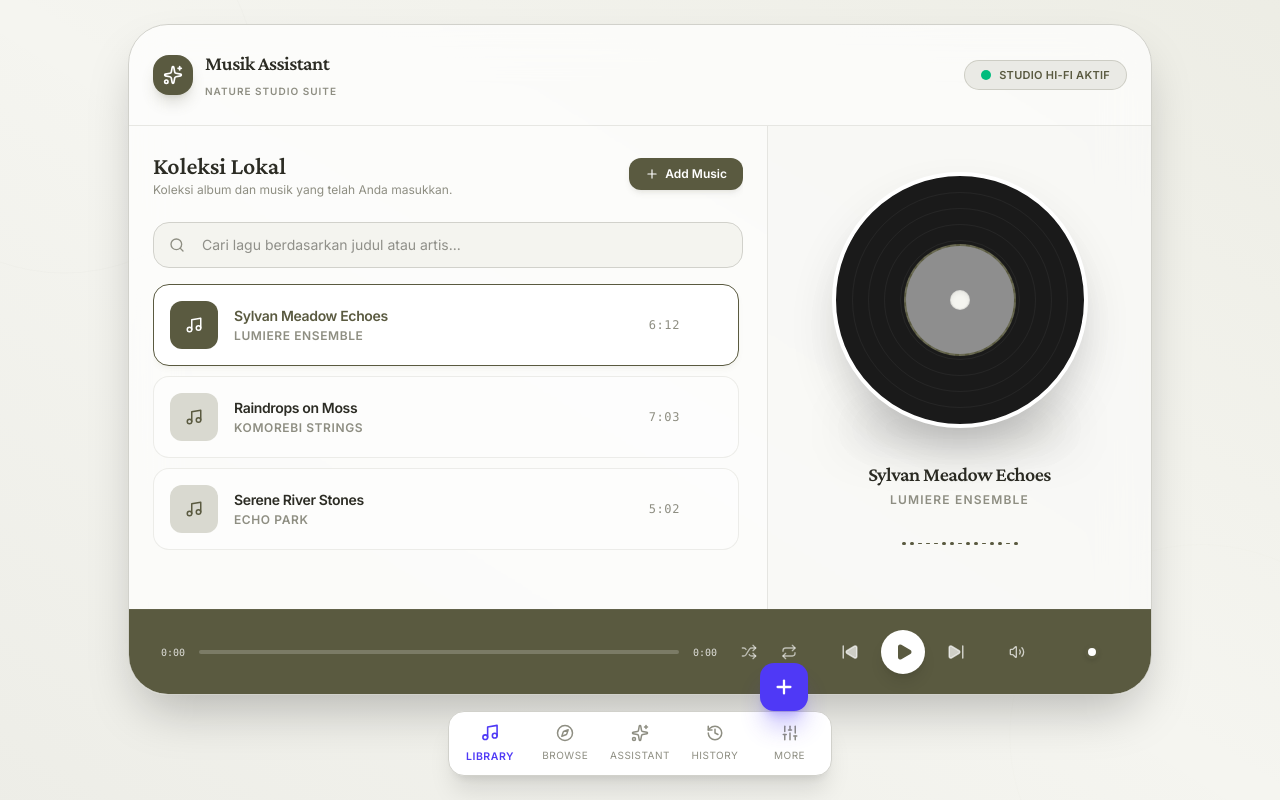
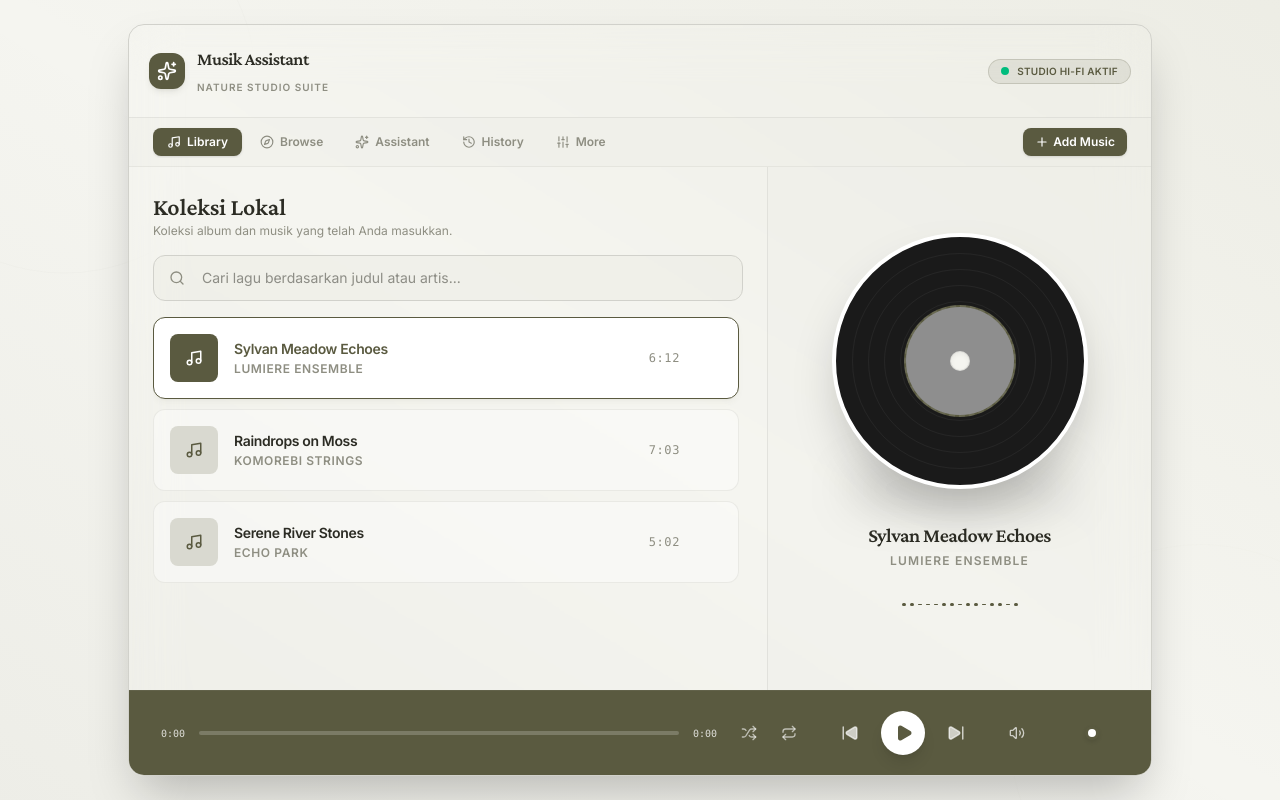
Before and after one commit to rifai29/MUSIC-ASSISTANT, a React (Vite) app: page / in a window 1280 px wide. Built offline with nearby package versions, Linux system fonts and the light colour scheme; grey boxes are pictures that could not be loaded.

Commit message:
style: refine AudioPlayer UI layout and aesthetics
Updated border radius, padding, and font sizing in the main application container to improve the visual hierarchy and modern look of the player interface.

```diff
--- a/src/components/AudioPlayer.tsx
+++ b/src/components/AudioPlayer.tsx
@@ -360,27 +360,65 @@ export default function AudioPlayer() {
 
       {/* Main Glass Application Container */}
       <div className={cn(
-        "relative w-full max-w-5xl flex-1 flex flex-col bg-white/70 backdrop-blur-xl border rounded-[40px] shadow-2xl overflow-hidden transition-all duration-300 z-10",
-        isDragging ? "border-[#5A5A40] bg-[#5A5A40]/5 scale-[0.99]" : "border-[#D1D1CB]"
+        "relative w-full max-w-5xl flex-1 flex flex-col bg-white-70 backdrop-blur-xl border border-[#D1D1CB] rounded-2xl shadow-2xl overflow-hidden transition-all duration-300 z-10",
+        isDragging ? "bg-[#5A5A40]/5 scale-[0.99]" : ""
       )}>
         {/* Top bar */}
-        <header className="p-6 border-b border-[#D1D1CB]/50 flex items-center justify-between shrink-0">
+        <header className="p-5 border-b border-[#D1D1CB]/50 flex items-center justify-between shrink-0">
           <div className="flex items-center gap-3">
-            <div className="w-10 h-10 bg-[#5A5A40] rounded-2xl flex items-center justify-center shadow-lg shadow-[#5A5A40]/20">
+            <div className="w-9 h-9 bg-[#5A5A40] rounded-xl flex items-center justify-center shadow-md shadow-[#5A5A40]/10">
               <Sparkles className="w-5 h-5 text-white" />
             </div>
             <div>
-              <span className="font-serif text-xl font-bold tracking-tight whitespace-nowrap block">Musik Assistant</span>
+              <span className="font-serif text-lg font-bold tracking-tight whitespace-nowrap block">Musik Assistant</span>
               <span className="text-[10px] tracking-widest text-[#8E8E82] uppercase font-bold">Nature Studio Suite</span>
             </div>
           </div>
 
           {/* Connected Device Info */}
-          <div className="hidden sm:flex items-center gap-2 bg-[#5A5A40]/10 border border-[#5A5A40]/20 rounded-full py-1.5 px-4">
-            <div className="w-2.5 h-2.5 rounded-full bg-emerald-500 animate-pulse" />
-            <span className="text-[11px] font-bold uppercase text-[#5A5A40] tracking-wide">Studio Hi-Fi Aktif</span>
+          <div className="hidden sm:flex items-center gap-2 bg-[#5A5A40]/10 border border-[#5A5A40]/20 rounded-full py-1 px-3">
+            <div className="w-2 h-2 rounded-full bg-emerald-500 animate-pulse" />
+            <span className="text-[10px] font-bold uppercase text-[#5A5A40] tracking-wide">Studio Hi-Fi Aktif</span>
           </div>
         </header>
+
+        {/* Integrated Navigation Tabs under Header */}
+        <div className="px-6 py-2 border-b border-[#D1D1CB]/40 bg-[#EBEBE4]/30 flex flex-wrap items-center justify-between gap-3 shrink-0">
+          <div className="flex items-center gap-1 overflow-x-auto no-scrollbar py-0.5">
+            {[
+              { id: 'library', label: 'Library', icon: Music },
+              { id: 'browse', label: 'Browse', icon: Compass },
+              { id: 'assistant', label: 'Assistant', icon: Sparkles },
+              { id: 'history', label: 'History', icon: History },
+              { id: 'more', label: 'More', icon: Sliders },
+            ].map((tab) => {
+              const Icon = tab.icon;
+              const isActive = activeTab === tab.id;
+              return (
+                <button
+                  key={tab.id}
+                  onClick={() => setActiveTab(tab.id as any)}
+                  className={cn(
+                    "flex items-center gap-1.5 py-1.5 px-3.5 rounded-lg text-xs font-bold transition-all whitespace-nowrap",
+                    isActive
+                      ? "bg-[#5A5A40] text-white shadow-sm"
+                      : "text-[#8E8E82] hover:text-[#5A5A40] hover:bg-[#5A5A40]/5"
+                  )}
+                >
+                  <Icon size={14} className={isActive ? "text-white" : "text-[#8E8E82]"} />
+                  <span>{tab.label}</span>
+                </button>
+              );
+            })}
+          </div>
+
+          <button
+            onClick={() => fileInputRef.current?.click()}
+            className="py-1.5 px-3 bg-[#5A5A40] text-white hover:bg-[#4d4d36] transition-all rounded-lg text-xs font-bold flex items-center gap-1 shadow"
+          >
+            <Plus size={14} /> Add Music
+          </button>
+        </div>
 
         {/* Content View Space */}
         <div className="flex-1 flex flex-col md:flex-row overflow-hidden">
@@ -396,19 +434,9 @@ export default function AudioPlayer() {
                   exit={{ opacity: 0, y: -15 }}
                   className="flex-1 flex flex-col overflow-hidden"
                 >
-                  <div className="flex justify-between items-center mb-6 shrink-0">
-                    <div>
-                      <h2 className="font-serif text-2xl font-bold">Koleksi Lokal</h2>
-                      <p className="text-xs text-[#8E8E82]">Koleksi album dan musik yang telah Anda masukkan.</p>
-                    </div>
-                    <div className="flex items-center gap-2">
-                      <button
-                        onClick={() => fileInputRef.current?.click()}
-                        className="py-2 px-4 bg-[#5A5A40] text-white hover:bg-[#4d4d36] transition-all rounded-xl text-xs font-bold flex items-center gap-1.5 shadow-md shadow-[#5A5A40]/10"
-                      >
-                        <Plus size={14} /> Add Music
-                      </button>
-                    </div>
+                  <div className="mb-4 shrink-0">
+                    <h2 className="font-serif text-2xl font-bold">Koleksi Lokal</h2>
+                    <p className="text-xs text-[#8E8E82]">Koleksi album dan musik yang telah Anda masukkan.</p>
                   </div>
 
                   {/* Search Bar inside Library */}
@@ -419,7 +447,7 @@ export default function AudioPlayer() {
                       placeholder="Cari lagu berdasarkan judul atau artis..."
                       value={searchQuery}
                       onChange={(e) => setSearchQuery(e.target.value)}
-                      className="w-full bg-[#EBEBE4]/50 border border-[#D1D1CB] rounded-2xl py-3 pl-12 pr-4 text-sm focus:outline-none focus:border-[#5A5A40] transition-all"
+                      className="w-full bg-[#EBEBE4]/50 border border-[#D1D1CB] rounded-xl py-3 pl-12 pr-4 text-sm focus:outline-none focus:border-[#5A5A40] transition-all"
                     />
                   </div>
 
@@ -437,14 +465,14 @@ export default function AudioPlayer() {
                             setStatus('playing');
                           }}
                           className={cn(
-                            "group flex items-center gap-4 p-4 rounded-2xl cursor-pointer transition-all border",
+                            "group flex items-center gap-4 p-4 rounded-xl cursor-pointer transition-all border",
                             isActive
                               ? "bg-white border-[#5A5A40] shadow-md shadow-[#5A5A40]/5"
                               : "bg-white/40 border-[#D1D1CB]/40 hover:bg-white/80 hover:border-[#D1D1CB]"
                           )}
                         >
                           <div className={cn(
-                            "w-12 h-12 rounded-xl flex items-center justify-center shrink-0 transition-colors",
+                            "w-12 h-12 rounded-lg flex items-center justify-center shrink-0 transition-colors",
                             isActive ? "bg-[#5A5A40] text-white" : "bg-[#D9D9D0] text-[#5A5A40]"
                           )}>
                             {isActive && status === 'playing' ? (
@@ -513,7 +541,7 @@ export default function AudioPlayer() {
                   </div>
 
                   {/* Curator Card */}
-                  <div className="bg-gradient-to-r from-[#5A5A40] to-[#A3A380] text-white p-6 rounded-3xl mb-6 shadow-xl relative overflow-hidden">
+                  <div className="bg-gradient-to-r from-[#5A5A40] to-[#A3A380] text-white p-6 rounded-2xl mb-6 shadow-xl relative overflow-hidden">
                     <div className="absolute right-[-20px] bottom-[-20px] opacity-10">
                       <Compass size={160} />
                     </div>
@@ -530,7 +558,7 @@ export default function AudioPlayer() {
                       return (
                         <div
                           key={track.id}
-                          className="bg-white/40 border border-[#D1D1CB]/40 rounded-2xl p-4 flex items-center justify-between"
+                          className="bg-white/40 border border-[#D1D1CB]/40 rounded-xl p-4 flex items-center justify-between"
                         >
                           <div className="flex items-center gap-4">
                             <div className="w-12 h-12 rounded-xl bg-[#5A5A40]/10 flex items-center justify-center text-[#5A5A40]">
@@ -567,7 +595,7 @@ export default function AudioPlayer() {
                                 }
                               }}
                               className={cn(
-                                "py-2 px-3 text-xs font-bold rounded-xl transition-all",
+                                "py-2 px-3 text-xs font-bold rounded-lg transition-all",
                                 isAdded
                                   ? "bg-transparent text-emerald-600 flex items-center gap-1"
                                   : "bg-[#5A5A40]/10 text-[#5A5A40] hover:bg-[#5A5A40]/20"
@@ -621,7 +649,7 @@ export default function AudioPlayer() {
                   </div>
 
                   {/* Messaging Logs */}
-                  <div className="flex-1 bg-white/50 border border-[#D1D1CB]/50 rounded-[24px] p-4 overflow-y-auto custom-scrollbar space-y-4 mb-4">
+                  <div className="flex-1 bg-white/50 border border-[#D1D1CB]/50 rounded-xl p-4 overflow-y-auto custom-scrollbar space-y-4 mb-4">
                     {chatMessages.map((msg) => (
                       <div
                         key={msg.id}
@@ -631,7 +659,7 @@ export default function AudioPlayer() {
                         )}
                       >
                         <div className={cn(
-                          "p-3.5 rounded-[20px] text-sm leading-relaxed",
+                          "p-3.5 rounded-xl text-sm leading-relaxed",
                           msg.sender === 'user'
                             ? "bg-[#5A5A40] text-white rounded-tr-none"
                             : "bg-[#EBEBE4] text-[#2C2C24] rounded-tl-none border border-[#D1D1CB]"
@@ -682,11 +710,11 @@ export default function AudioPlayer() {
                       value={userInput}
                       onChange={(e) => setUserInput(e.target.value)}
                       onKeyDown={(e) => e.key === 'Enter' && handleSendMessage()}
-                      className="w-full bg-[#EBEBE4]/50 border border-[#D1D1CB] rounded-2xl py-3.5 pl-4 pr-12 text-sm focus:outline-none focus:border-[#5A5A40] transition-all"
+                      className="w-full bg-[#EBEBE4]/50 border border-[#D1D1CB] rounded-xl py-3.5 pl-4 pr-12 text-sm focus:outline-none focus:border-[#5A5A40] transition-all"
                     />
                     <button
                       onClick={() => handleSendMessage()}
-                      className="absolute right-2.5 top-1/2 -translate-y-1/2 p-2 bg-[#5A5A40] text-white hover:bg-[#484832] transition-colors rounded-xl shadow-md"
+                      className="absolute right-2.5 top-1/2 -translate-y-1/2 p-2 bg-[#5A5A40] text-white hover:bg-[#484832] transition-colors rounded-lg shadow-md"
                     >
                       <Send size={14} />
                     </button>
@@ -721,7 +749,7 @@ export default function AudioPlayer() {
                     {playHistory.map((entry, idx) => (
                       <div
                         key={idx}
-                        className="bg-white/40 border border-[#D1D1CB]/30 rounded-2xl p-4 flex items-center justify-between hover:bg-white/70 transition-all cursor-pointer"
+                        className="bg-white/40 border border-[#D1D1CB]/30 rounded-xl p-4 flex items-center justify-between hover:bg-white/70 transition-all cursor-pointer"
                         onClick={() => {
                           const matchedIdx = tracks.findIndex(t => t.id === entry.track.id);
                           if (matchedIdx !== -1) {
@@ -775,7 +803,7 @@ export default function AudioPlayer() {
                   <div className="space-y-6 overflow-y-auto custom-scrollbar flex-1 pr-1">
 
                     {/* Visualizer Preferences */}
-                    <div className="bg-white/40 border border-[#D1D1CB]/50 p-5 rounded-3xl">
+                    <div className="bg-white/40 border border-[#D1D1CB]/50 p-5 rounded-xl">
                       <h3 className="font-serif text-lg font-semibold mb-3 flex items-center gap-2">
                         <Sliders size={18} className="text-[#5A5A40]" /> Visualisasi Audio
                       </h3>
@@ -787,7 +815,7 @@ export default function AudioPlayer() {
                             key={style}
                             onClick={() => setAudioVisualizer(style)}
                             className={cn(
-                              "py-3 px-4 rounded-xl text-xs font-bold capitalize transition-all border",
+                              "py-3 px-4 rounded-lg text-xs font-bold capitalize transition-all border",
                               audioVisualizer === style
                                 ? "bg-[#5A5A40] text-white border-[#5A5A40] shadow-sm"
                                 : "bg-white border-[#D1D1CB] text-[#2C2C24] hover:bg-white/80"
@@ -818,7 +846,7 @@ export default function AudioPlayer() {
                     </div>
 
                     {/* About Widget */}
-                    <div className="bg-white/40 border border-[#D1D1CB]/50 p-5 rounded-3xl space-y-3">
+                    <div className="bg-white/40 border border-[#D1D1CB]/50 p-5 rounded-xl space-y-3">
                       <h3 className="font-serif text-lg font-semibold text-[#2C2C24]">Tentang Musik Assistant</h3>
                       <p className="text-xs leading-relaxed text-[#2C2C24]/80">
                         Aplikasi pemutar musik web terintegrasi asisten AI cerdas berbasis Google Gemini.
@@ -1026,79 +1054,6 @@ export default function AudioPlayer() {
 
         </footer>
       </div>
-
-      {/* Floating Action Buttons & Bottom Navigation Bar Container mimicking Mobile layout */}
-      <div className="relative w-full max-w-sm shrink-0 z-20 mt-4">
-
-        {/* Floating Action Button '+' inside mobile wrapper as requested */}
-        <button
-          onClick={() => fileInputRef.current?.click()}
-          className="absolute right-6 -top-12 w-12 h-12 bg-indigo-600 text-white hover:bg-indigo-700 transition-all rounded-[14px] flex items-center justify-center shadow-xl shadow-indigo-600/30 hover:scale-105 active:scale-95"
-          title="Unggah Musik"
-        >
-          <Plus size={22} className="stroke-[2.5]" />
-        </button>
-
-        {/* Bottom Tab Bar matching mockup */}
-        <div className="w-full bg-white border border-[#D1D1CB] rounded-2xl shadow-xl py-3 px-1 flex items-center justify-around">
-
-          <button
-            onClick={() => setActiveTab('library')}
-            className={cn(
-              "flex flex-col items-center gap-1.5 transition-all w-16",
-              activeTab === 'library' ? "text-indigo-600 font-bold scale-105" : "text-[#8E8E82]"
-            )}
-          >
-            <Music size={18} className={cn(activeTab === 'library' ? "text-indigo-600 shrink-0" : "shrink-0")} />
-            <span className="text-[10px] tracking-wider uppercase">Library</span>
-          </button>
-
-          <button
-            onClick={() => setActiveTab('browse')}
-            className={cn(
-              "flex flex-col items-center gap-1.5 transition-all w-16",
-              activeTab === 'browse' ? "text-indigo-600 font-bold scale-105" : "text-[#8E8E82]"
-            )}
-          >
-            <Compass size={18} className={cn(activeTab === 'browse' ? "text-indigo-600 shrink-0" : "shrink-0")} />
-            <span className="text-[10px] tracking-wider uppercase">Browse</span>
-          </button>
-
-          <button
-            onClick={() => setActiveTab('assistant')}
-            className={cn(
-              "flex flex-col items-center gap-1.5 transition-all w-16",
-              activeTab === 'assistant' ? "text-indigo-600 font-bold scale-105" : "text-[#8E8E82]"
-            )}
-          >
-            <Sparkles size={18} className={cn(activeTab === 'assistant' ? "text-indigo-600 shrink-0" : "shrink-0")} />
-            <span className="text-[10px] tracking-wider uppercase">Assistant</span>
-          </button>
-
-          <button
-            onClick={() => setActiveTab('history')}
-            className={cn(
-              "flex flex-col items-center gap-1.5 transition-all w-16",
-              activeTab === 'history' ? "text-indigo-600 font-bold scale-105" : "text-[#8E8E82]"
-            )}
-          >
-            <History size={18} className={cn(activeTab === 'history' ? "text-indigo-600 shrink-0" : "shrink-0")} />
-            <span className="text-[10px] tracking-wider uppercase">History</span>
-          </button>
-
-          <button
-            onClick={() => setActiveTab('more')}
-            className={cn(
-              "flex flex-col items-center gap-1.5 transition-all w-16",
-              activeTab === 'more' ? "text-indigo-600 font-bold scale-105" : "text-[#8E8E82]"
-            )}
-          >
-            <Sliders size={18} className={cn(activeTab === 'more' ? "text-indigo-600 shrink-0" : "shrink-0")} />
-            <span className="text-[10px] tracking-wider uppercase">More</span>
-          </button>
-
-        </div>
-      </div>
     </div>
   );
 }
```
